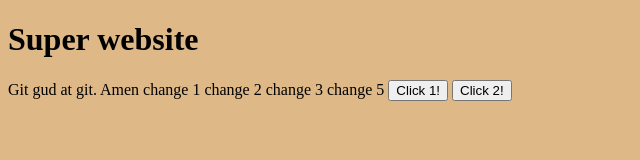
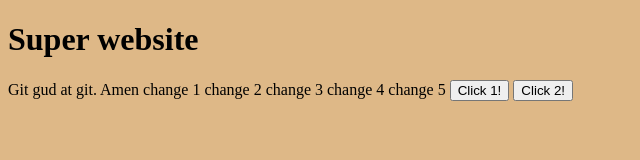
Before and after one commit to marekk3301/UKOS_w1, a plain HTML site: page index.html in a window 1280 px wide. Shown: the whole page, without its empty margins (0-640 px from the left). Drawn offline with Linux system fonts and the light colour scheme.

Commit message:
fourth commit

```diff
--- a/index.html
+++ b/index.html
@@ -12,7 +12,7 @@
     change 1
     change 2
     change 3
-
+    change 4
     change 5
     <button>Click 1!</button>
     <button>Click 2!</button>
```
